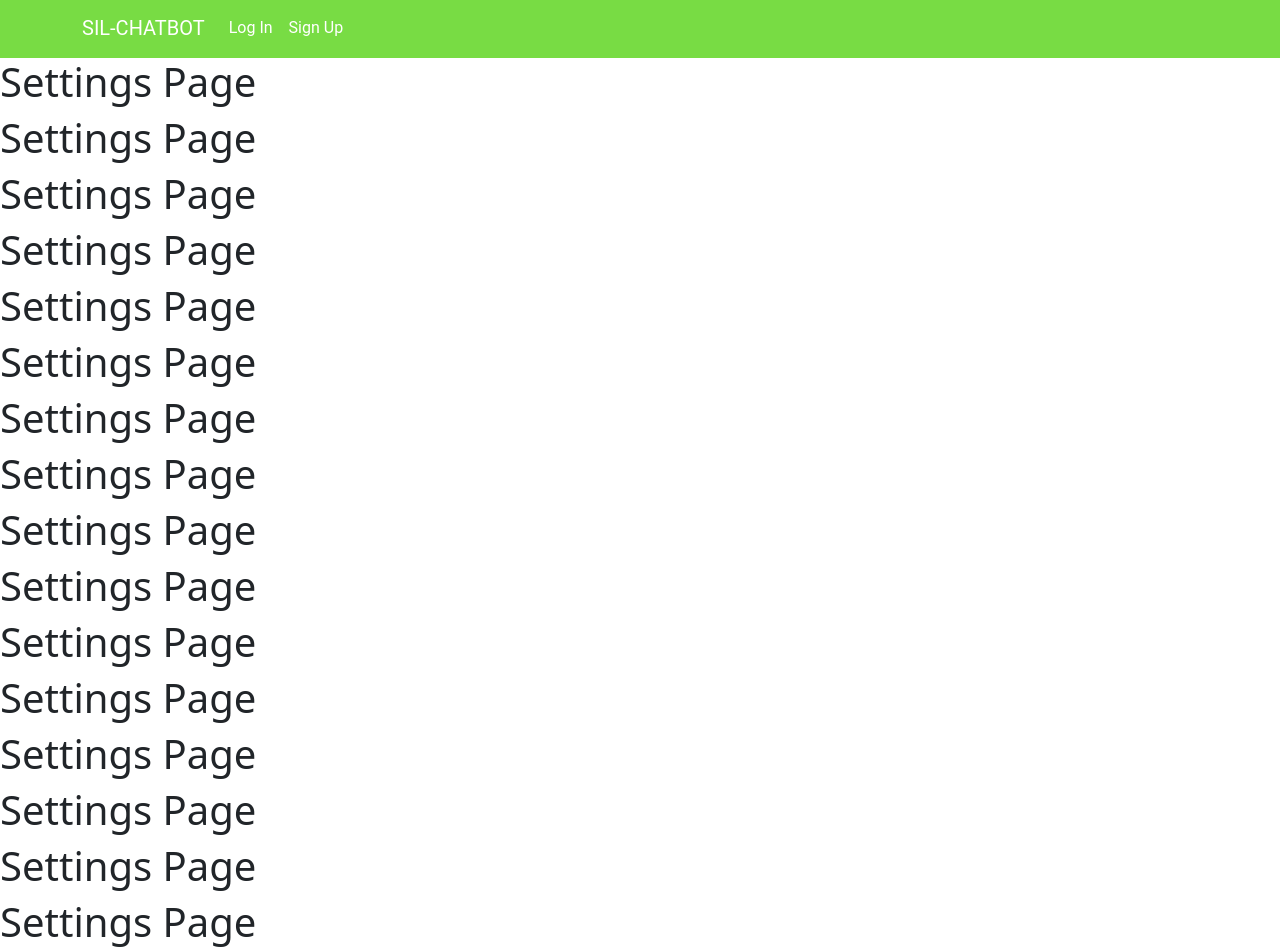
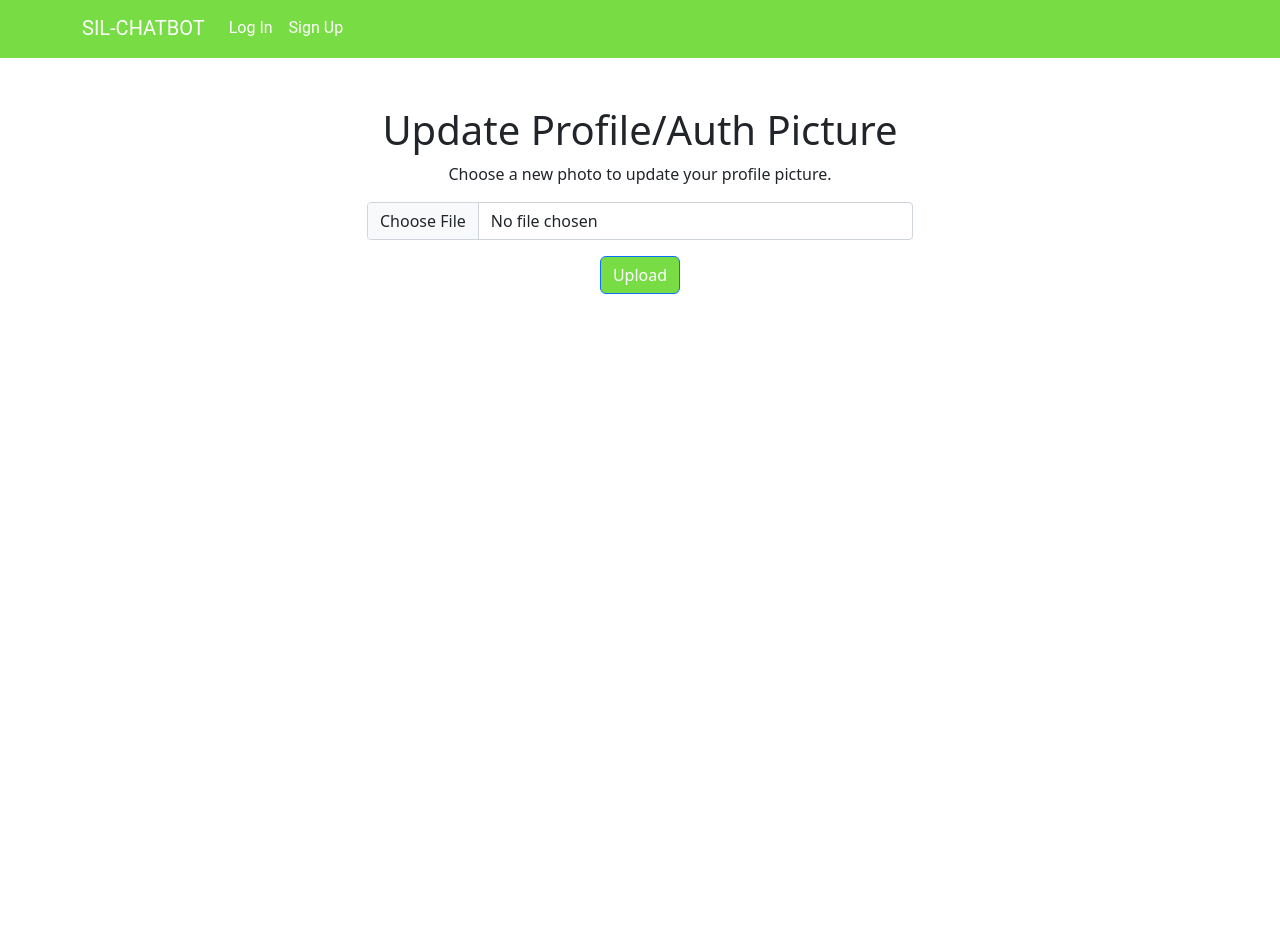
Before and after one commit to JorgeML01/chatbot, a React (Create React App) app in the folder chatbot-app/: page /settings in a window 1280 px wide. Shown: the top 952 px of the page. After the commit the page ends 800 px from the top, so only its background shows below. Built offline with nearby package versions, Linux system fonts and the light colour scheme.

Commit message:
profile picture update & navbar

```diff
--- a/chatbot-app/src/components/Layout/NavbarLayout/NavbarLayout.jsx
+++ b/chatbot-app/src/components/Layout/NavbarLayout/NavbarLayout.jsx
@@ -8,10 +8,12 @@ import NavDropdown from 'react-bootstrap/NavDropdown';
 import { useNavigate } from 'react-router-dom';
 import Cookies from 'js-cookie';
 import React, { useState, useEffect } from 'react';
+import axios from 'axios';
 
 function NavbarLayout() {
   const navigate = useNavigate();
   const [isLoggedIn, setIsLoggedIn] = useState(false);
+  const [profilePicUrl, setProfilePicUrl] = useState('');
 
   function checkLoginStatus() {
     const accessToken = Cookies.get("accessToken");
@@ -19,9 +21,15 @@ function NavbarLayout() {
 
     if (accessToken && refreshToken) {
       setIsLoggedIn(true);
+      fetchProfilePic();
     } else {
       setIsLoggedIn(false);
     }
+  }
+
+  async function fetchProfilePic() {
+    const userId = '5'; // Debes obtener el ID del usuario real
+    setProfilePicUrl(`http://localhost:5000/profile-pic/${userId}.jpg`);
   }
 
   function handleLogout() {
@@ -55,7 +63,7 @@ function NavbarLayout() {
           </Nav>
           <Nav>
             {isLoggedIn ? (
-              <NavDropdown title="Perfil" id="basic-nav-dropdown">
+              <NavDropdown title={<img src={profilePicUrl || '/default-profile.png'} alt="Profile" className="profile-pic" />} id="basic-nav-dropdown">
                 <NavDropdown.Item href="perfil">Perfil</NavDropdown.Item>
                 <NavDropdown.Item href="settings">
                   Settings
--- a/chatbot-app/src/components/Layout/NavbarLayout/styles.css
+++ b/chatbot-app/src/components/Layout/NavbarLayout/styles.css
@@ -2,10 +2,6 @@
     background-color: #78dc44 !important;
     color: white !important; /* Cambia este valor por el color que prefieras */
     font-family: 'Roboto', sans-serif;
-
-
-
-
     /* Bottom color */
     border-bottom: 2px solid #78dc44 !important; /* Cambia el color del borde inferior */
 }
@@ -37,3 +33,10 @@
 .navbar-body .dropdown-item:active {
     color: #000000 !important; /* Color al hacer click */
 }
+
+.profile-pic {
+    width: 40px; /* Ajusta el tamaño según sea necesario */
+    height: 40px; /* Ajusta el tamaño según sea necesario */
+    border-radius: 50%; /* Hace que la imagen sea circular */
+    object-fit: cover; /* Ajusta la imagen para cubrir el área del contenedor */
+  }
--- /dev/null
+++ b/chatbot-app/src/components/Settings/Settings.jsx
@@ -0,0 +1,81 @@
+import React, { useState } from "react";
+import axios from "axios";
+import Cookies from "js-cookie";
+import { jwtDecode } from 'jwt-decode';
+import { Button, Form, Container, Row, Col } from "react-bootstrap";
+import "bootstrap/dist/css/bootstrap.min.css";
+import "./settings.css";
+
+function Settings() {
+    const tokenAccess = Cookies.get("accessToken");
+    const tokenRefresh = Cookies.get("refreshToken");
+    let decodedToken = "";
+
+    const [selectedFile, setSelectedFile] = useState(null);
+
+    const handleFileChange = (event) => {
+        setSelectedFile(event.target.files[0]);
+    };
+
+
+    if (tokenAccess && tokenRefresh) {
+        try {
+            decodedToken = jwtDecode(tokenAccess);
+        } catch (error) {
+            console.error("Error decoding token:", error);
+        }
+    }
+
+    const [userId, setUserId] = useState(decodedToken ? decodedToken.id : "");
+    const handleUpload = async () => {
+        if (!selectedFile) {
+          alert("Please select a file first!");
+          return;
+        }
+
+        const formData = new FormData();
+        formData.append('file', selectedFile);
+        formData.append("userId", userId); // Enviar el ID del usuario
+
+        try {
+          const response = await axios.post('http://localhost:5000/upload', formData, {
+            headers: {
+              'Content-Type': 'multipart/form-data',
+            },
+          });
+          console.log('File uploaded successfully:', response.data);
+        } catch (error) {
+          console.error('Error uploading file:', error);
+        }
+      };
+
+    return (
+        <Container>
+            <Row className="justify-content-center mt-5">
+                <Col md={6}>
+                    <div className="text-center">
+                        <h1>Update Profile/Auth Picture</h1>
+                        <p>Choose a new photo to update your profile picture.</p>
+                        <Form>
+                            <Form.Group controlId="formFile">
+                                <Form.Control
+                                    type="file"
+                                    onChange={handleFileChange}
+                                    className="mb-3"
+                                />
+                            </Form.Group>
+                            <Button
+                                onClick={handleUpload}
+                                className="button-upload-settings"
+                            >
+                                Upload
+                            </Button>
+                        </Form>
+                    </div>
+                </Col>
+            </Row>
+        </Container>
+    );
+}
+
+export default Settings;
--- /dev/null
+++ b/chatbot-app/src/components/Settings/index.js
@@ -0,0 +1,2 @@
+import Settings from "./Settings";
+export default Settings;
--- /dev/null
+++ b/chatbot-app/src/components/Settings/settings.css
@@ -0,0 +1,7 @@
+.button-upload-settings {
+    background-color: #78dc44 !important;
+}
+
+.button-upload-settings:hover {
+    background-color: #5cbf2a !important;
+}
--- a/chatbot-app/src/pages/LoginPage/LoginPage.jsx
+++ b/chatbot-app/src/pages/LoginPage/LoginPage.jsx
@@ -110,7 +110,7 @@ function LoginPage() {
     formData.append('file', selectedFile);
 
     try {
-      const response = await axios.post('https://d303-190-242-25-103.ngrok-free.app/upload', formData, {
+      const response = await axios.post('http://localhost:5000/upload', formData, {
         headers: {
           'Content-Type': 'multipart/form-data',
         },
--- a/chatbot-app/src/pages/SettingsPage/SettingsPage.jsx
+++ b/chatbot-app/src/pages/SettingsPage/SettingsPage.jsx
@@ -1,27 +1,11 @@
+import Settings from "../../components/Settings";
+
 function SettingsPage() {
     return (
         <div>
-            <h1>Settings Page</h1>
-            <h1>Settings Page</h1>
-            <h1>Settings Page</h1>
-            <h1>Settings Page</h1>
-            <h1>Settings Page</h1>
-            <h1>Settings Page</h1>
-            <h1>Settings Page</h1>
-            <h1>Settings Page</h1>
-            <h1>Settings Page</h1>
-            <h1>Settings Page</h1>
-            <h1>Settings Page</h1>
-            <h1>Settings Page</h1>
-            <h1>Settings Page</h1>
-            <h1>Settings Page</h1>
-            <h1>Settings Page</h1>
-            <h1>Settings Page</h1>
-            <h1>Settings Page</h1>
-            <h1>Settings Page</h1>
-            <h1>Settings Page</h1>
-            <h1>Settings Page</h1>
+            <Settings />
         </div>
+
     )
 }
 
```
